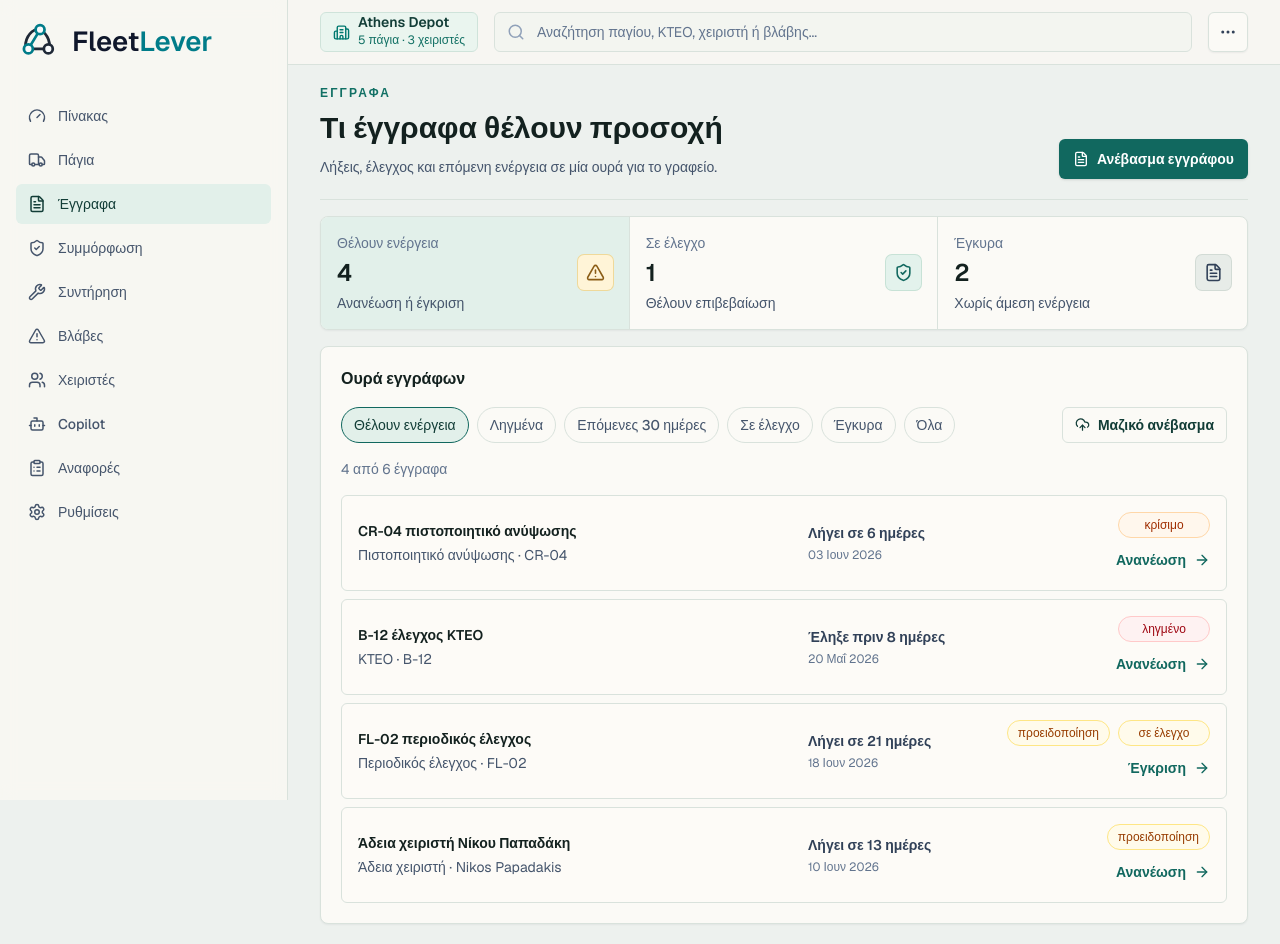
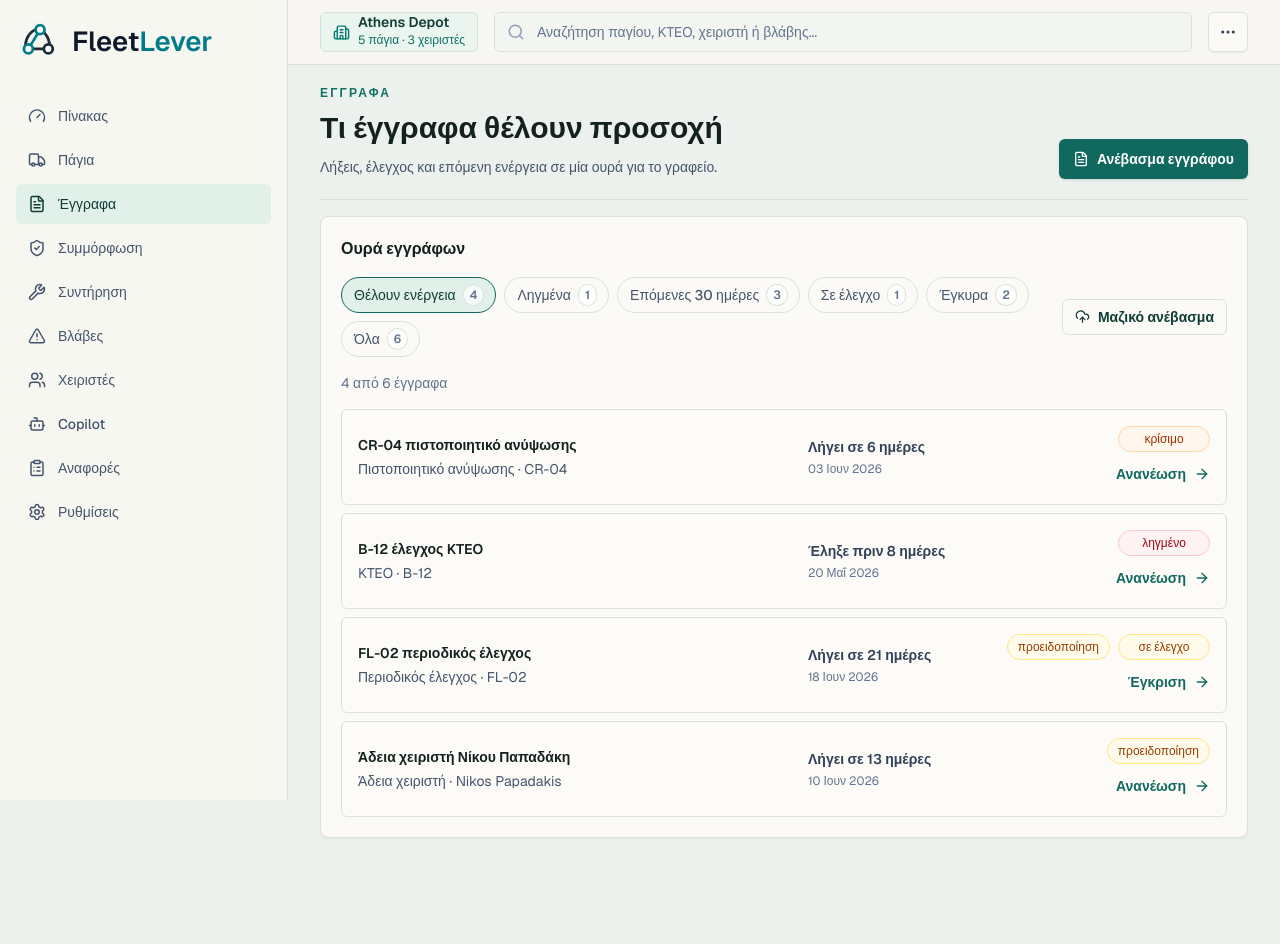
Before and after one commit to gkaragioul/FleetLever, a Next.js app: page / in a window 1280 px wide. Both pictures are taken after a click on the tab "Έγγραφα". After the commit the page ends 858 px from the top, so only its background shows below. Built offline with nearby package versions, Linux system fonts and the light colour scheme.

Commit message:
Remove duplicate document filters

```diff
--- a/src/components/fleetlever/operations-console.tsx
+++ b/src/components/fleetlever/operations-console.tsx
@@ -1468,6 +1468,17 @@ function DocumentsPanel({ setActiveTab }: { setActiveTab: (tab: TabId) => void }
   const selectedDocument = selectedDocumentId ? documents.find((document) => document.id === selectedDocumentId) : undefined;
   const documentsInReview = documents.filter((document) => document.reviewState === "under review");
   const validDocuments = documents.filter((document) => documentStatus(document) === "valid");
+  const expiredDocuments = filterDocuments("expired");
+  const upcomingDocuments = filterDocuments("upcoming");
+  const attentionDocuments = filterDocuments("attention");
+  const filterCounts: Record<DocumentFilter, number> = {
+    attention: attentionDocuments.length,
+    expired: expiredDocuments.length,
+    upcoming: upcomingDocuments.length,
+    review: documentsInReview.length,
+    valid: validDocuments.length,
+    all: documents.length,
+  };
   const filters: { id: DocumentFilter; label: string }[] = [
     { id: "attention", label: "Θέλουν ενέργεια" },
     { id: "expired", label: "Ληγμένα" },
@@ -1485,50 +1496,17 @@ function DocumentsPanel({ setActiveTab }: { setActiveTab: (tab: TabId) => void }
         description="Λήξεις, έλεγχος και επόμενη ενέργεια σε μία ουρά για το γραφείο."
         action={<ActionButton icon={FileText}>Ανέβασμα εγγράφου</ActionButton>}
       />
-      <div className="grid overflow-hidden rounded-lg border border-[#d9e2dc] bg-[#fbfaf6] shadow-[0_1px_2px_rgba(15,23,42,0.05)] sm:grid-cols-3 sm:divide-x sm:divide-[#d9e2dc]">
-        {[
-          { id: "attention" as DocumentFilter, icon: AlertTriangle, label: "Θέλουν ενέργεια", value: filterDocuments("attention").length, detail: "Ανανέωση ή έγκριση", tone: "amber" },
-          { id: "review" as DocumentFilter, icon: ShieldCheck, label: "Σε έλεγχο", value: documentsInReview.length, detail: "Θέλουν επιβεβαίωση", tone: "teal" },
-          { id: "valid" as DocumentFilter, icon: FileText, label: "Έγκυρα", value: validDocuments.length, detail: "Χωρίς άμεση ενέργεια", tone: "slate" },
-        ].map((metric) => {
-          const Icon = metric.icon;
-          const active = documentFilter === metric.id;
-
-          return (
-            <button
-              key={metric.id}
-              type="button"
-              onClick={() => setDocumentFilter(active ? "attention" : metric.id)}
-              className={`flex min-h-[92px] items-center justify-between gap-4 border-b border-[#d9e2dc] p-4 text-left transition last:border-b-0 focus-visible:outline-none focus-visible:ring-2 focus-visible:ring-inset focus-visible:ring-teal-500 sm:border-b-0 ${
-                active ? "bg-[#e2f0ea]" : "hover:bg-[#f7faf4]"
-              }`}
-            >
-              <span className="min-w-0">
-                <span className="block text-sm font-medium text-slate-500">{metric.label}</span>
-                <span className="mt-1 block text-2xl font-semibold text-[#13211f]">{metric.value}</span>
-                <span className="mt-1 block truncate text-sm text-slate-600">{metric.detail}</span>
-              </span>
-              <span
-                className={`shrink-0 rounded-md p-2 ring-1 ${
-                  metric.tone === "teal"
-                    ? "bg-[#e3f2ec] text-[#11685f] ring-[#c7e2d6]"
-                    : metric.tone === "amber"
-                      ? "bg-[#fff4d7] text-[#8b5d16] ring-[#efd99a]"
-                      : "bg-[#e7ece8] text-slate-700 ring-[#d2dbd5]"
-                }`}
-              >
-                <Icon size={19} />
-              </span>
-            </button>
-          );
-        })}
-      </div>
       <DataCard title="Ουρά εγγράφων">
         <div className="mb-4 grid gap-3 lg:grid-cols-[minmax(0,1fr)_auto] lg:items-center">
           <div className="flex flex-wrap gap-2">
             {filters.map((filter) => (
               <FilterChip key={filter.id} active={documentFilter === filter.id} onClick={() => setDocumentFilter(filter.id)}>
-                {filter.label}
+                <span className="inline-flex items-center gap-2">
+                  <span>{filter.label}</span>
+                  <span className="rounded-full bg-white/70 px-1.5 py-0.5 text-xs font-semibold text-slate-500 ring-1 ring-[#d9e2dc]">
+                    {filterCounts[filter.id]}
+                  </span>
+                </span>
               </FilterChip>
             ))}
           </div>
```
